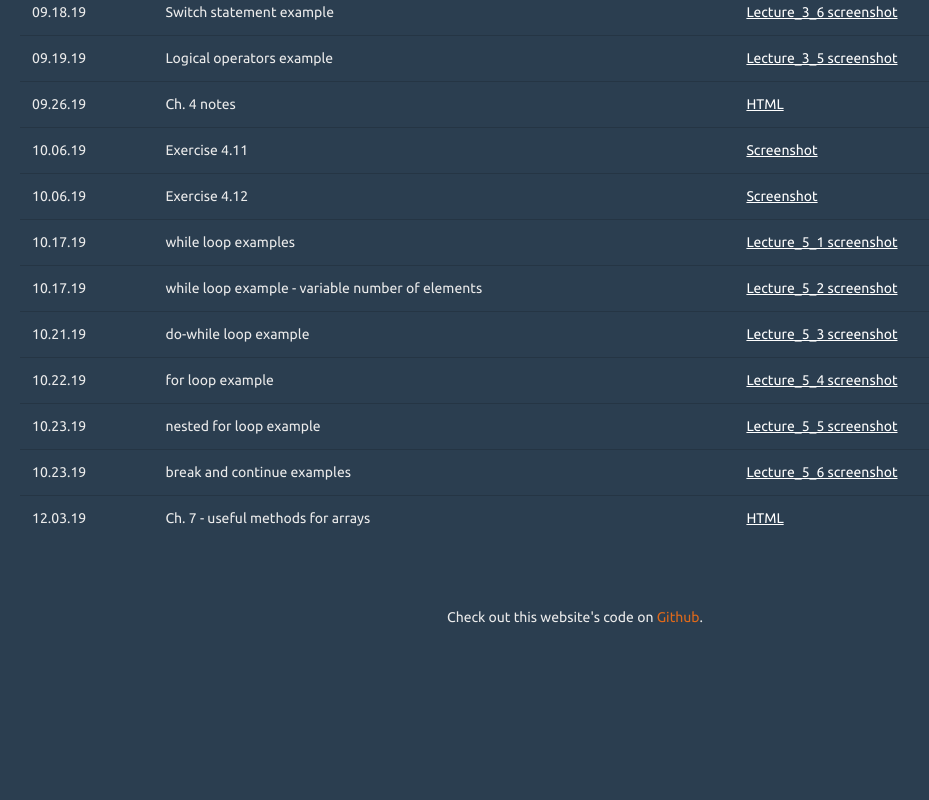
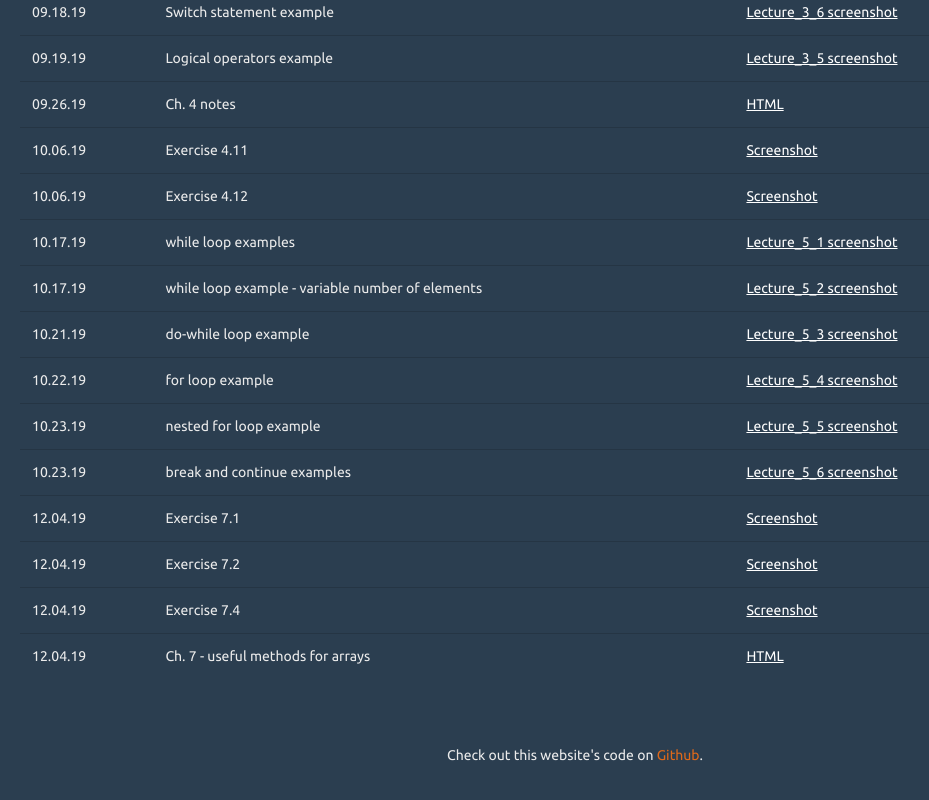
Before and after one commit to mgottsacker34/comp-prog-website, a plain HTML site: page html/docs.html in a window 1280 px wide. Shown: the part 494-1294 px from the top of the page, without its empty margins (65-994 px from the left). Before the commit the page ends 1172 px from the top, so only its background shows below. Drawn offline with nearby package versions, Linux system fonts and the light colour scheme.

Commit message:
Ch. 7 assignment examples

```diff
--- a/html/docs.html
+++ b/html/docs.html
@@ -149,7 +149,22 @@
                 <td><a href="../assets/img/LEcture_5_6.png">Lecture_5_6 screenshot</a></td>
             </tr>
             <tr>
-                <td>12.03.19</td>
+                <td>12.04.19</td>
+                <td>Exercise 7.1</td>
+                <td><a href="../assets/img/Exercise_7_1.png">Screenshot</a></td>
+            </tr>
+            <tr>
+                <td>12.04.19</td>
+                <td>Exercise 7.2</td>
+                <td><a href="../assets/img/Exercise_7_2.png">Screenshot</a></td>
+            </tr>
+            <tr>
+                <td>12.04.19</td>
+                <td>Exercise 7.4</td>
+                <td><a href="../assets/img/Exercise_7_4.png">Screenshot</a></td>
+            </tr>
+            <tr>
+                <td>12.04.19</td>
                 <td>Ch. 7 - useful methods for arrays</td>
                 <td><a href="../docs/ch-7-notes.html">HTML</a></td>
             </tr>
```
Also changed, not shown: html/assignments.html (+2 -2 lines), assets/img/Exercise_7_1.png (added), assets/img/Exercise_7_2.png (added), assets/img/Exercise_7_4.png (added).
